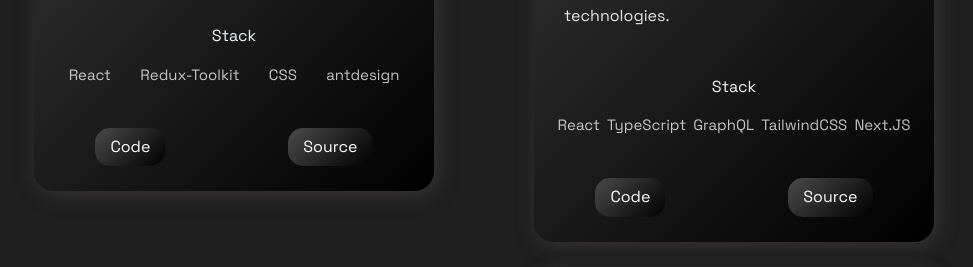
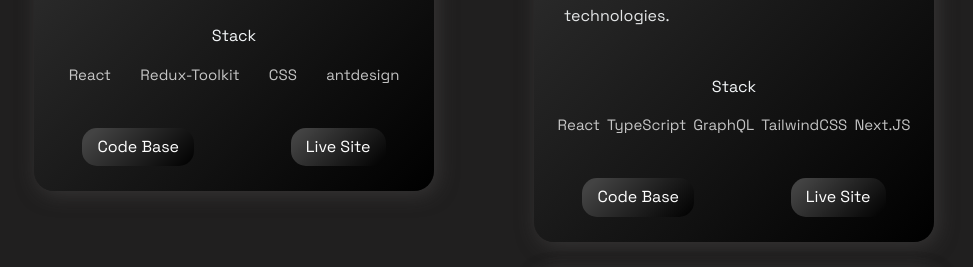
Before and after one commit to edisonabdiel/Portfolio, a Next.js app: page / in a window 1280 px wide. Shown: the part 1520-1787 px from the top of the page, without its empty margins (156-1129 px from the left). Built offline with nearby package versions, Linux system fonts and the light colour scheme.

Commit message:
style: Remove curson from projectCard. Style externalLink button.

```diff
--- a/src/components/Projects/Projects.js
+++ b/src/components/Projects/Projects.js
@@ -26,8 +26,8 @@ const Projects = () => (
             </TagList>
           </div>
           <UtilityList>
-            <ExternalLinks href={visit}>Code</ExternalLinks>
-            <ExternalLinks href={source}>Source</ExternalLinks>
+            <ExternalLinks href={visit} target="_blank">Code Base</ExternalLinks>
+            <ExternalLinks href={source} target="_blank">Live Site</ExternalLinks>
           </UtilityList>
        </BlogCard>
       ))}
--- a/src/components/Projects/ProjectsStyles.js
+++ b/src/components/Projects/ProjectsStyles.js
@@ -33,7 +33,6 @@ export const BlogCard = styled.div`
   &:hover {
     box-shadow: 5px 5px 30px rgba(80, 78, 78, 0.5);
     transform: scale(1.03);
-    cursor: pointer;
     transition: 0.3s ease-in-out;
   }
   @media ${(props) => props.theme.breakpoints.sm} {
@@ -111,6 +110,8 @@ border-radius: 15px;
 transition: 0.5s;
 &:hover{
   background: ${'linear-gradient(135deg, #536976 10%, #292E49 100%)'};
+  transform: scale(1.10);
+  transition: 0.3s ease-in-out;
 }
 `;
 
```
